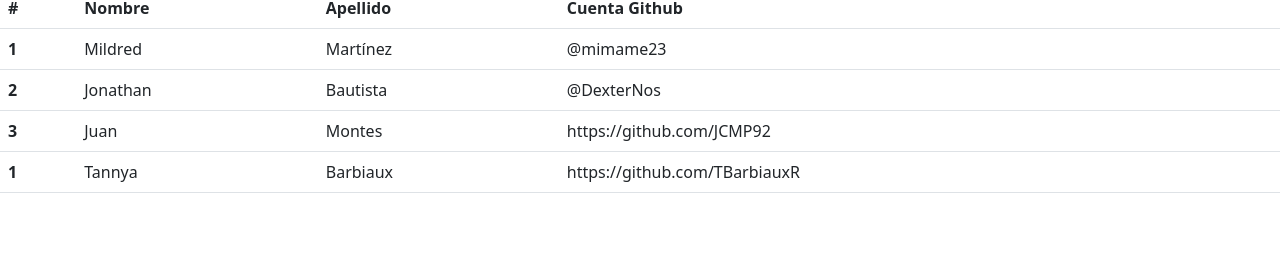
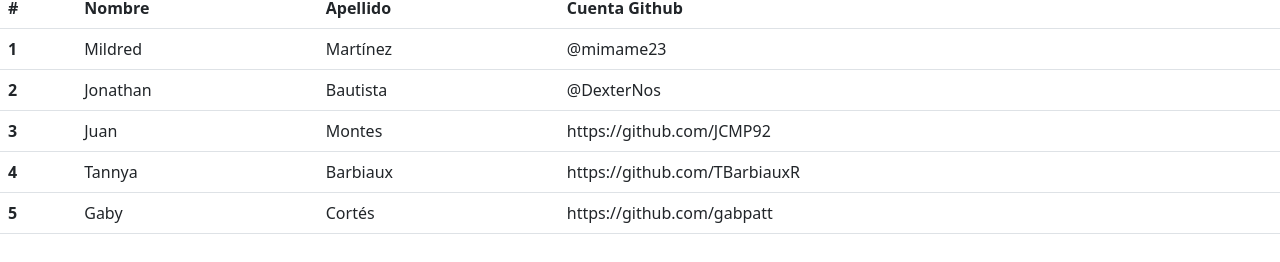
Before and after one commit to JCMP92/Tech-Quila-TestONE, a plain HTML site: page index.html in a window 1280 px wide. Shown: the part 68-330 px from the top of the page. Drawn offline with nearby package versions, Linux system fonts and the light colour scheme.

Commit message:
Agregué Gaby Cortés

```diff
--- a/index.html
+++ b/index.html
@@ -42,10 +42,16 @@
           <td>https://github.com/JCMP92</td>
         </tr>
         <tr>
-          <th scope="row">1</th>
+          <th scope="row">4</th>
           <td>Tannya</td>
           <td>Barbiaux</td>
           <td>https://github.com/TBarbiauxR</td>
+        </tr>
+        <tr>
+          <th scope="row">5</th>
+          <td>Gaby</td>
+          <td>Cortés</td>
+          <td>https://github.com/gabpatt</td>
         </tr>
       </tbody>
     </table>
```
